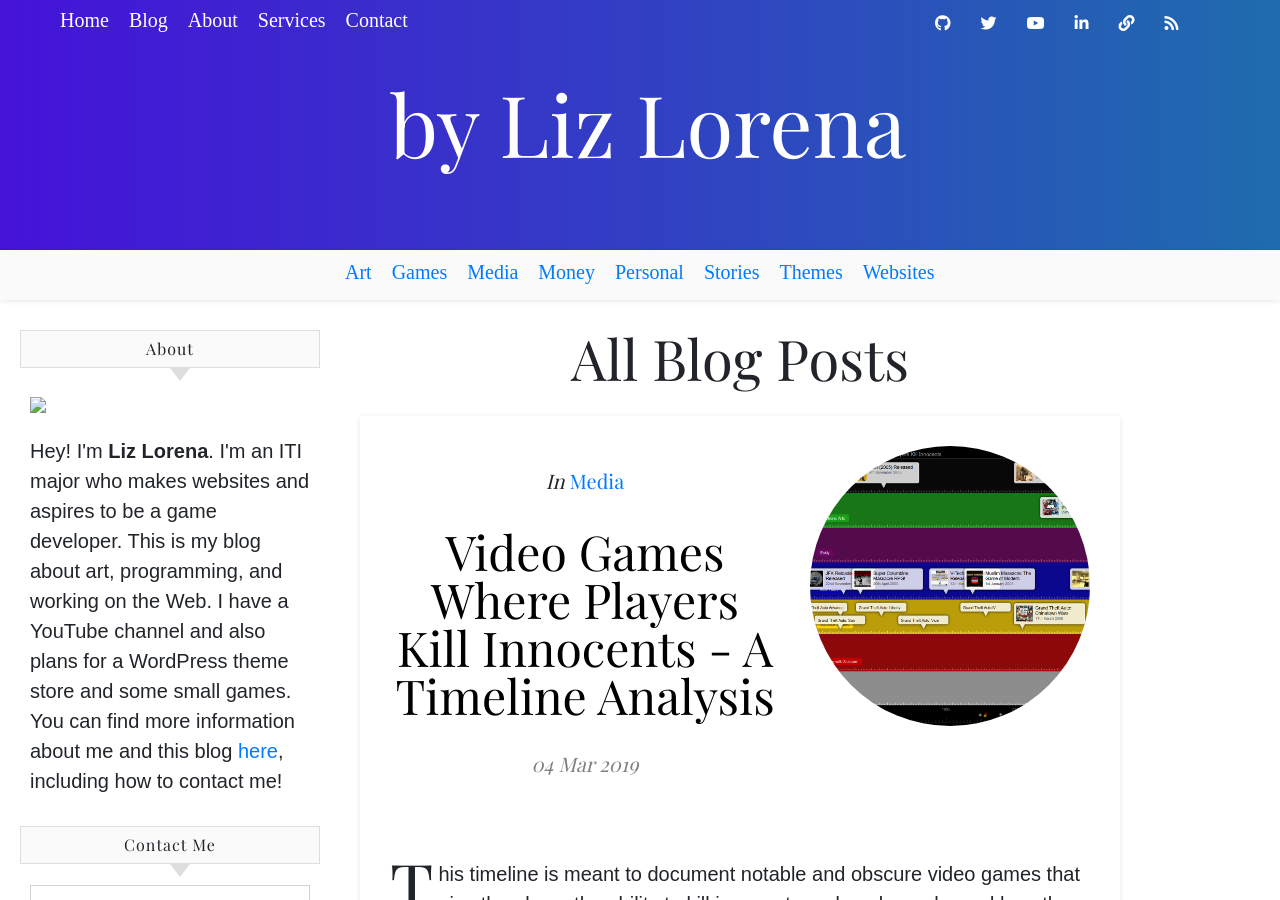
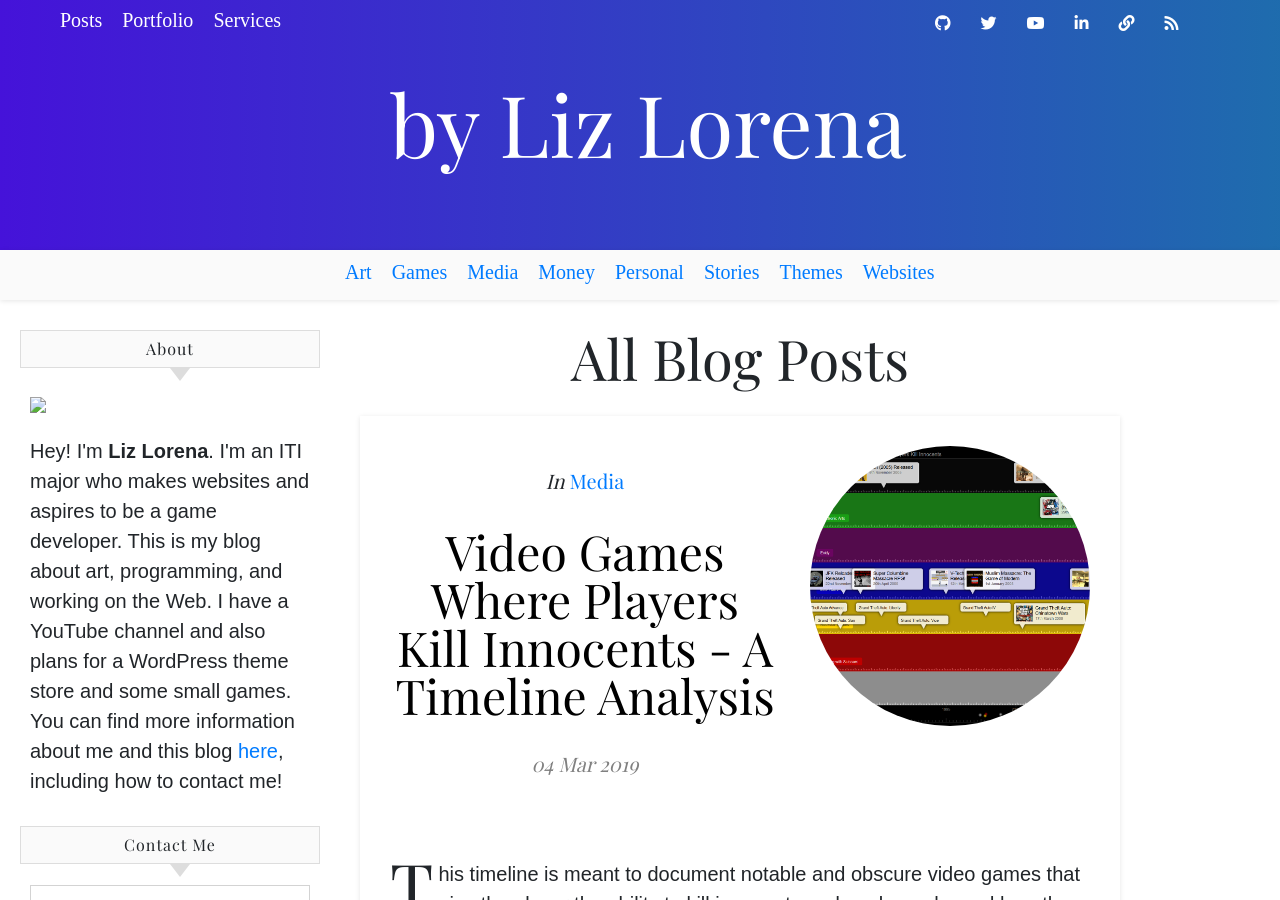
Before and after one commit to byliz/blog, a Jekyll site: the page built from index.html, in a window 1280 px wide and 900 px high. Built offline with Jekyll 4.4.1, drawn with Linux system fonts in a browser that asks for light colours; nearby versions of some CDN libraries; the list of posts is cut into pages by our own code.

Commit message:
Removed a few navigation links

```diff
--- a/_includes/mainmenu.html
+++ b/_includes/mainmenu.html
@@ -1,7 +1,6 @@
 <ul>
-    <li><a href="/">Home</a></li>
-    <li><a href="https://blog.byliz.org">Blog</a></li>
-    <li><a href="/about">About</a></li>
+    <li><a href="/">Posts</a></li>
+    <li><a href="https://www.byliz.org">Portfolio</a></li>
     <li>
         <div class="dropdown">
           <span>Services</span>
@@ -11,5 +10,4 @@
         </div>
     </div>
 </li>
-<li><a href="/contact">Contact</a></li>
 </ul>
--- a/_includes/mainmenu2.html
+++ b/_includes/mainmenu2.html
@@ -1,8 +1,6 @@
 <ul>
-    <li><a href="/">Home</a></li>
-    <li><a href="https://blog.byliz.org">Blog</a></li>
-    <li><a href="/about">About</a></li>
+    <li><a href="/">Posts</a></li>
+    <li><a href="https://www.byliz.org">Portfolio</a></li>
     <li><a href="https://themes.byliz.org">Free and Premium Website Themes</a></li>
     <li><a href="https://themes.byliz.org/tos">Terms of Service</a></li>
-    <li><a href="/contact">Contact</a></li>
 </ul>
```
